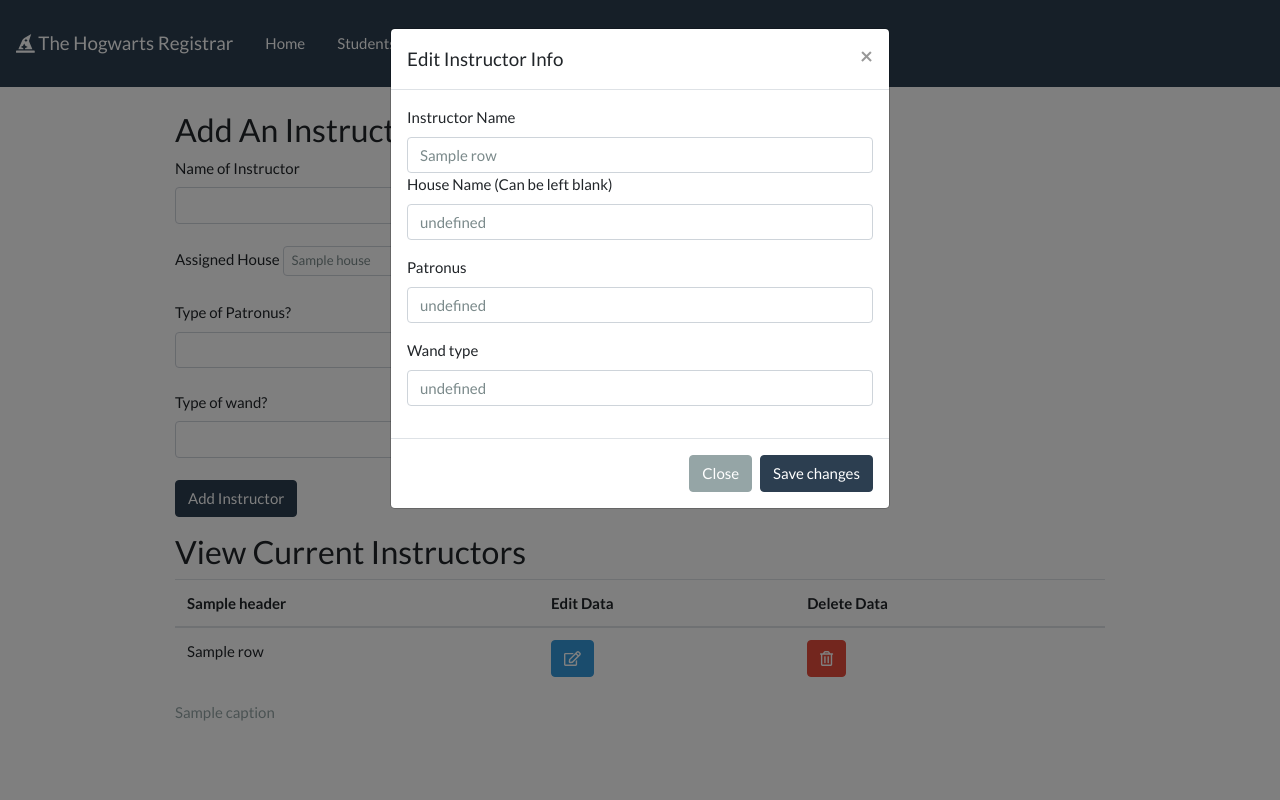
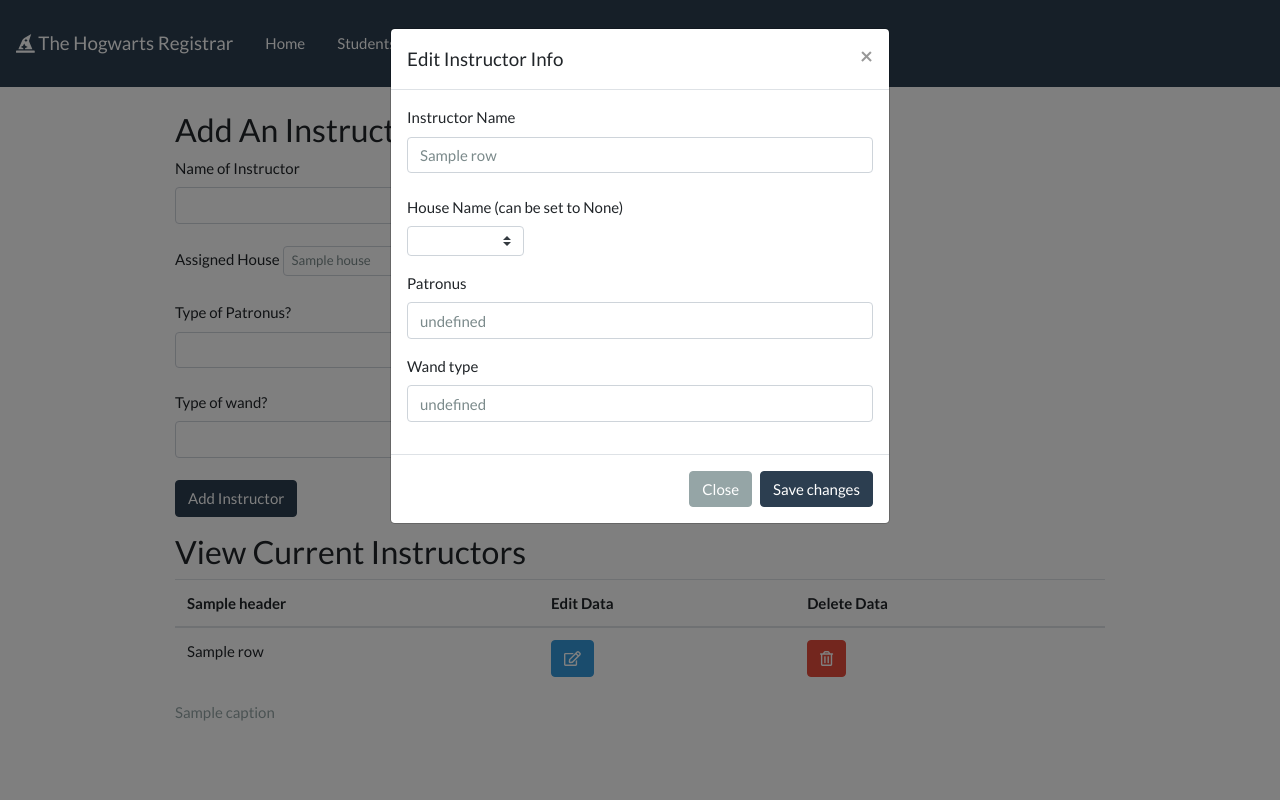
Before and after one commit to lagunasmel/Hogwarts-Registrar, a Flask app: template templates/instructors.html in a window 1280 px wide, after a click that opens the changed part. Run offline with Flask 2, Linux system fonts and the light colour scheme; the template is opened without the code that fills it: most values are stand-ins (such as "Sample title", 1, 10 or a date in 2020); some libraries are stand-ins or nearby versions.

Commit message:
added update instructors JS functionality

```diff
--- a/app.py
+++ b/app.py
@@ -326,10 +326,18 @@ def update_row():
         return houses()
     elif request['tableName'] == 'Instructors':
         data = request['data']
-        c.execute("""UPDATE Instructors SET name=%s, patronus=%s, wandType=%s, houseID=%s
-                WHERE instructorID=%s;""", (
-            data['newName'], data['newPatronus'], data['newWandType'], data['newHouseID'],
-            data['instructorID']))
+
+        if data['newHouseID'] == 0:
+            c.execute("""UPDATE Instructors SET name=%s, patronus=%s, wandType=%s, houseID=%s
+                                WHERE instructorID=%s;""", (
+                data['newName'], data['newPatronus'], data['newWandType'], data['newHouseID'],
+                data['instructorID']))
+        else:
+            c.execute("""UPDATE Instructors SET name=%s, patronus=%s, wandType=%s,
+                                houseID=(SELECT houseID FROM Houses WHERE name=%s)
+                        WHERE instructorID=%s;""", (
+                data['newName'], data['newPatronus'], data['newWandType'], data['newHouseID'],
+                data['instructorID']))
         db.commit()
         return instructors()
 
--- a/templates/instructors.html
+++ b/templates/instructors.html
@@ -37,6 +37,56 @@
 
     </div>
 
+
+    <!-- Edit Instructors Modal -->
+    <div class="modal fade" id="editModal" tabindex="-1" role="dialog" aria-labelledby="editModalLabel"
+         aria-hidden="true">
+        <div class="modal-dialog" role="document">
+            <div class="modal-content">
+                <div class="modal-header">
+                    <h5 class="modal-title" id="exampleModalLabel">Edit Instructor Info</h5>
+                    <button type="button" class="close" data-dismiss="modal" aria-label="Close">
+                        <span aria-hidden="true">&times;</span>
+                    </button>
+                </div>
+                <div class="modal-body">
+                    <form id="editInstructorForm">
+
+                        <label for="editInstructorNameInput">Instructor Name</label><br>
+                        <input type="text" id="editInstructorNameInput" name="editInstructorName" class="form-control">
+
+                        <p><br><label for="editInstructorHouseNameInput">House Name (can be set to None)</label><br>
+                            <select class="form-control custom-select custom-select-sm w-25" id="editInstructorHouseNameInput">
+                                {% for house in data.housenames %}
+                                    <option id="{{ house[0] }}" value="{{ house[1] }}">{{ house[1] }}</option>
+                                {% endfor %}
+                                <option value="0">(None)</option>
+                            </select>
+
+                        <p><label for="editPatronusInput">Patronus</label><Br>
+                            <input type="text" id="editPatronusInput" name="editPatronus"
+                                   class="form-control"></p>
+
+                        <p><label for="editWandTypeInput">Wand type</label><br>
+                            <input type="text" id="editWandTypeInput" name="editWandType"
+                                   class="form-control"></p>
+
+                        <p>
+                            <input type="hidden" id="editInstructorID" name="editInstructorID" class="form-control"
+                                   min="0">
+                        </p>
+
+                    </form>
+                </div>
+                <!-- Buttons at bottom of modal -->
+                <div class="modal-footer">
+                    <button type="button" class="btn btn-secondary" data-dismiss="modal">Close</button>
+                    <button type="button" class="btn btn-primary" id="updateSubmit">Save changes</button>
+                </div>
+            </div>
+        </div>
+    </div>
+
     <script type="text/javascript" src="{{ url_for('static', filename='js/client.js') }}">
     </script>
 
@@ -47,6 +97,10 @@
 
         function addInstructor(data) {
             addRowTemplate("{{ url_for('insert_row') }}", "Instructors", data)
+        }
+
+        function updateInstructor(data) {
+            updateRowTemplate("{{ url_for('update_row') }}", "Instructors", data)
         }
 
         $('.delete-button').each((i, obj) => {
@@ -64,7 +118,7 @@
                 'wandType': $('#newWandType').val(),
             };
             addInstructor(data);
-            });
+        });
 
 
         $('.edit-button').each((i, obj) => {
@@ -84,7 +138,7 @@
 
                 // Grab the current values in the row's td
                 let instructorNameInput = document.querySelector('#editInstructorNameInput')
-                let houseNameInput = document.querySelector('#editInstructorHouseNameInput')
+                let houseNameInput = document.getElementById('editInstructorHouseNameInput')
                 let patronusInput = document.querySelector('#editPatronusInput')
                 let wandTypeInput = document.querySelector('#editWandTypeInput')
 
@@ -93,12 +147,26 @@
                 houseNameInput.value = rowInfo[1]
                 patronusInput.value = rowInfo[2]
                 wandTypeInput.value = rowInfo[3]
+                // Hidden input to retrieve instructor ID
+                let instructorIDInput = document.querySelector('#editInstructorID')
+                instructorIDInput.value = rowInfo[4]
+            });
+        });
 
 
-                // Assign the houseID value to a hidden input field for later use
-                {#let houseIDInput = document.querySelector('#editHouseID')#}
-                {#houseIDInput.value = rowInfo[5]#}
-            });
+        $('#updateSubmit').on('click', (e) => {
+            let data = {
+                'newName': $('#editInstructorNameInput').val(),
+                'newPatronus': $('#editPatronusInput').val(),
+                'newWandType': $('#editWandTypeInput').val(),
+                'newHouseID': $('#editInstructorHouseNameInput').val(),
+                'instructorID': $('#editInstructorID').val()
+            };
+            // print out data to console to check for accuracy
+            console.log(data)
+            // update Instructor function should be called here
+            updateInstructor(data)
+            $('#editModal').modal('hide');
         });
     </script>
 
--- a/templates/macros.html
+++ b/templates/macros.html
@@ -123,50 +123,6 @@
             </div>
         </div>
 
-    {% elif sqlEntityName == "Instructors" %}
-       <!-- Edit Instructors Modal -->
-        <div class="modal fade" id="editModal" tabindex="-1" role="dialog" aria-labelledby="editModalLabel"
-             aria-hidden="true">
-            <div class="modal-dialog" role="document">
-                <div class="modal-content">
-                    <div class="modal-header">
-                        <h5 class="modal-title" id="exampleModalLabel">Edit Instructor Info</h5>
-                        <button type="button" class="close" data-dismiss="modal" aria-label="Close">
-                            <span aria-hidden="true">&times;</span>
-                        </button>
-                    </div>
-                    <div class="modal-body">
-                        <form id="editInstructorForm">
-
-                            <label for="editInstructorNameInput">Instructor Name</label><br>
-                            <input type="text" id="editInstructorNameInput" name="editInstructorName" class="form-control">
-
-                            <p><label for="editInstructorHouseNameInput">House Name (Can be left blank)</label><br>
-                                <input type="text" id="editInstructorHouseNameInput" name="editInstructorHouseName"
-                                       class="form-control"></p>
-
-                            <p><label for="editPatronusInput">Patronus</label><Br>
-                                <input type="text" id="editPatronusInput" name="editPatronus"
-                                       class="form-control"></p>
-
-                            <p><label for="editHouseColorsInput">Wand type</label><br>
-                                <input type="text" id="editWandTypeInput" name="editWandType"
-                                       class="form-control"></p>
-
-                            <p>
-                                <input type="hidden" id="editInstructor" name="editInstructorID" class="form-control"
-                                       min="0"></p>
-
-                        </form>
-                    </div>
-                    <!-- Buttons at bottom of modal -->
-                    <div class="modal-footer">
-                        <button type="button" class="btn btn-secondary" data-dismiss="modal">Close</button>
-                        <button type="button" class="btn btn-primary" id="updateSubmit">Save changes</button>
-                    </div>
-                </div>
-            </div>
-        </div>
 
     {% endif %}
 
```
